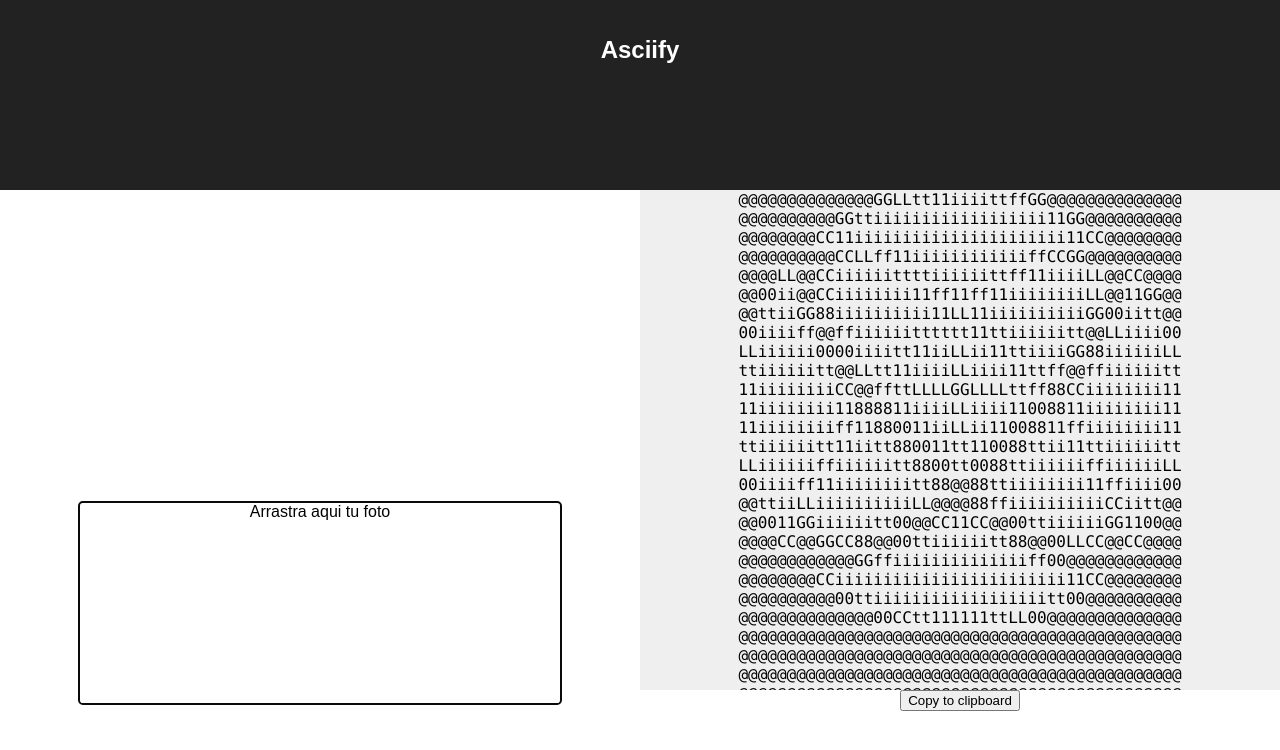
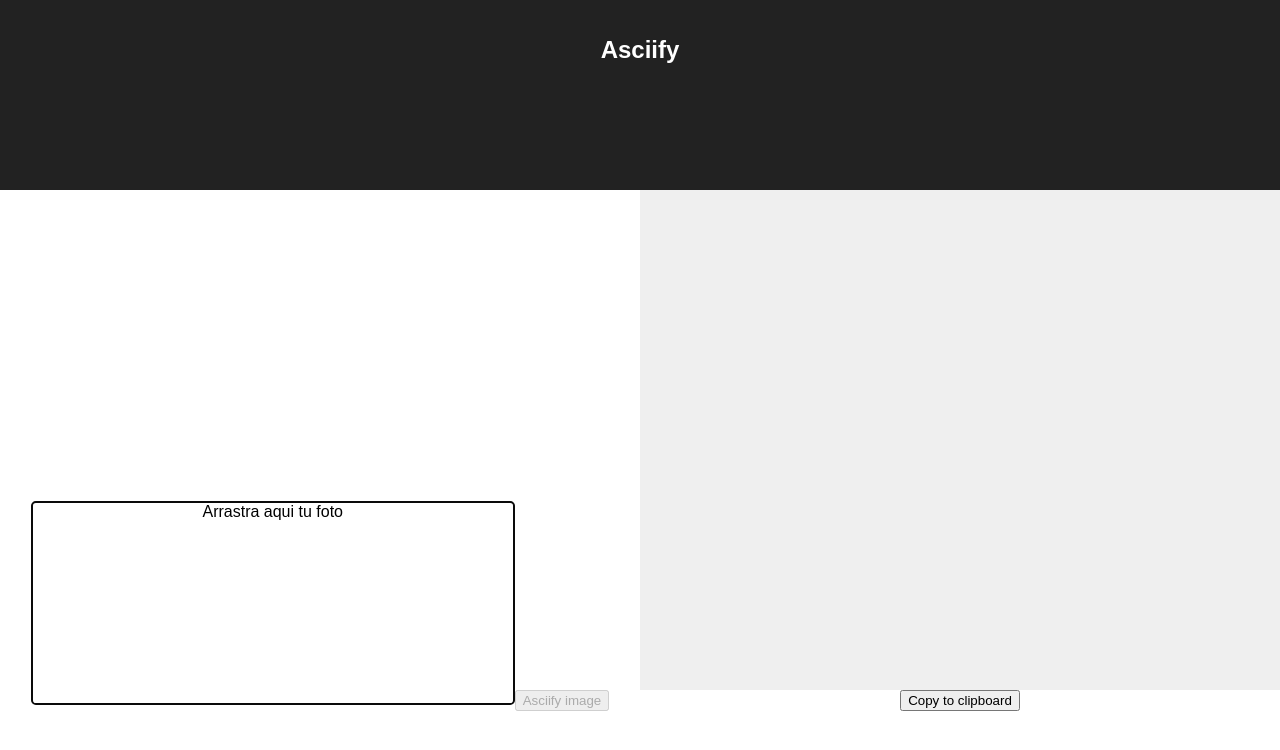
Before and after one commit to Rudycc/asciify-front, a React (Create React App) app: page / in a window 1280 px wide. Shown: the top 750 px of the page. Built offline with nearby package versions, Linux system fonts and the light colour scheme.

Commit message:
It works

```diff
--- a/src/App.js
+++ b/src/App.js
@@ -17,48 +17,10 @@ class App extends Component {
     super(props)
 
     this.state = {
-      text: `@@@@@@@@@@@@@@GGLLtt11iiiittffGG@@@@@@@@@@@@@@
-            @@@@@@@@@@GGttiiiiiiiiiiiiiiiiii11GG@@@@@@@@@@
-            @@@@@@@@CC11iiiiiiiiiiiiiiiiiiiiii11CC@@@@@@@@
-            @@@@@@@@@@CCLLff11iiiiiiiiiiiiffCCGG@@@@@@@@@@
-            @@@@LL@@CCiiiiiittttiiiiiittff11iiiiLL@@CC@@@@
-            @@00ii@@CCiiiiiiii11ff11ff11iiiiiiiiLL@@11GG@@
-            @@ttiiGG88iiiiiiiiii11LL11iiiiiiiiiiGG00iitt@@
-            00iiiiff@@ffiiiiiitttttt11ttiiiiiitt@@LLiiii00
-            LLiiiiii0000iiiitt11iiLLii11ttiiiiGG88iiiiiiLL
-            ttiiiiiitt@@LLtt11iiiiLLiiii11ttff@@ffiiiiiitt
-            11iiiiiiiiCC@@ffttLLLLGGLLLLttff88CCiiiiiiii11
-            11iiiiiiii11888811iiiiLLiiii11008811iiiiiiii11
-            11iiiiiiiiff11880011iiLLii11008811ffiiiiiiii11
-            ttiiiiiitt11iitt880011tt110088ttii11ttiiiiiitt
-            LLiiiiiiffiiiiiitt8800tt0088ttiiiiiiffiiiiiiLL
-            00iiiiff11iiiiiiiitt88@@88ttiiiiiiii11ffiiii00
-            @@ttiiLLiiiiiiiiiiLL@@@@88ffiiiiiiiiiiCCiitt@@
-            @@0011GGiiiiiitt00@@CC11CC@@00ttiiiiiiGG1100@@
-            @@@@CC@@GGCC88@@00ttiiiiiitt88@@00LLCC@@CC@@@@
-            @@@@@@@@@@@@GGffiiiiiiiiiiiiiiff00@@@@@@@@@@@@
-            @@@@@@@@CCiiiiiiiiiiiiiiiiiiiiiiii11CC@@@@@@@@
-            @@@@@@@@@@00ttiiiiiiiiiiiiiiiiiitt00@@@@@@@@@@
-            @@@@@@@@@@@@@@00CCtt111111ttLL00@@@@@@@@@@@@@@
-            @@@@@@@@@@@@@@@@@@@@@@@@@@@@@@@@@@@@@@@@@@@@@@
-            @@@@@@@@@@@@@@@@@@@@@@@@@@@@@@@@@@@@@@@@@@@@@@
-            @@@@@@@@@@@@@@@@@@@@@@@@@@@@@@@@@@@@@@@@@@@@@@
-            @@@@@@@@@@@@@@@@@@@@@@@@@@@@@@@@@@@@@@@@@@@@@@
-            @@@@@@@@@@@@@@@@@@@@@@@@@@@@@@@@@@@@@@@@88@@@@
-            ffCCGGCCffffGG88LLffGGCC@@CCCCGGGG@@GGCCGGtt00
-            LLCC@@@@CCCC@@@@CCLL@@@@@@ttCC@@@@@@ff@@@@00tt
-            LLCC@@@@CCCC@@@@CCffGG88@@00tt110088tt@@@@@@11
-            LLCC@@@@CCCC@@@@GGLL@@@@@@@@@@CCtt@@1188@@@@tt
-            CCCC@@@@CCCC@@@@00ttGG00@@GGGGLLCC@@GGttGGCC00
-            @@@@@@@@@@@@@@@@@@@@@@@@@@@@@@@@@@@@@@@@88@@@@
-            @@@@@@@@@@@@@@@@@@@@@@@@@@@@@@@@@@@@@@@@@@@@@@
-            @@88888888@@888888880088@@00@@888888@@880088@@
-            @@CCCCGGCCCCCCGGCCLLCCLLCCCC88CCCCLLCCCCGGff@@
-            @@@@@@@@@@@@@@@@@@@@@@@@@@@@@@@@@@@@@@@@@@@@@@
-            @@@@@@00GGGG88CC0088GG00GGGGGGGG00GG0000@@@@@@
-            @@@@@@00GGGG@@GGGGGGCC00GGGGGGCCGGGG0000@@@@@@`,
+      text: '',
       preview: '',
-      formData: undefined,
+      image: undefined,
+      fileName: '',
     }
   }
 
@@ -68,15 +30,41 @@ class App extends Component {
       return
     }
     console.log(acceptedFile[0])
-    let formData = new FormData();
-    formData.append('image', acceptedFile[0])
+    const reader = new FileReader();
+    reader.onload = () => {
+        const image = reader.result;
+        console.log(image)
+        this.setState({
+          preview: acceptedFile[0].preview,
+          image,
+          fileName: acceptedFile[0].name,
+        })
+    };
+    reader.onabort = () => console.log('file reading was aborted');
+    reader.onerror = () => console.log('file reading has failed');
 
-    axios.post('https://asciifier.galaxiaskyklos.com/Production', formData).then(console.log)
+    reader.readAsDataURL(acceptedFile[0]);
+  }
 
-    this.setState({
-      preview: acceptedFile[0].preview,
-      formData
-    })
+  asciify = () => {
+    fetch('https://r9l2cw9nk7.execute-api.us-east-2.amazonaws.com/Production',
+    {
+      method: 'POST',
+      headers: {
+        'Content-Type': 'application/json',
+      },
+      body: JSON.stringify({
+        image: this.state.image,
+        fileName: this.state.fileName,
+      })
+    }).then(res => res.json()).then((text) => {
+      window.URL.revokeObjectURL(this.state.preview)
+      this.setState({
+        preview: '',
+        image: undefined,
+        text,
+      })
+    }).catch(console.log)
   }
 
   render() {
@@ -93,6 +81,7 @@ class App extends Component {
                 <img alt="ParaQueNoTruene" className="photUrlNew" src={this.state.preview} />
               }
             </Dropzone>
+            <button style={{display: 'inline-block'}} onClick={this.asciify} disabled={!this.state.image}>Asciify image</button>
           </div>
           <div style={{width: '50%', display: 'inline-block'}}>
             <Console text={this.state.text}/>
```
